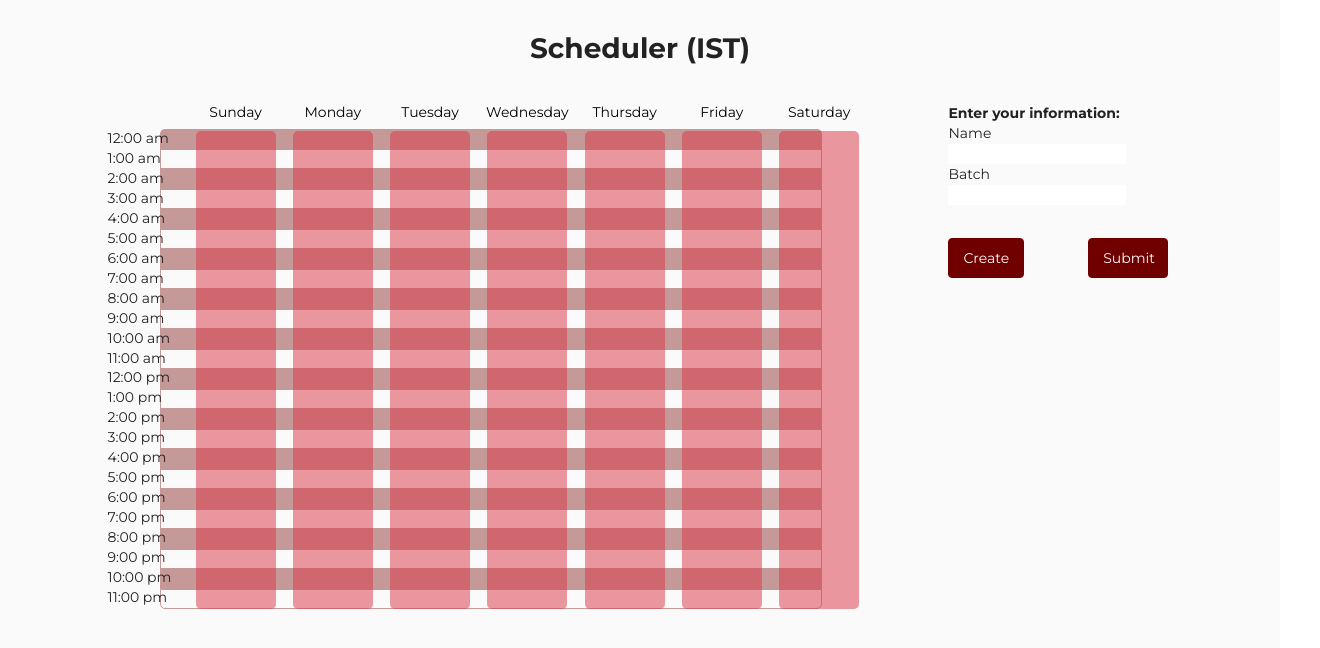
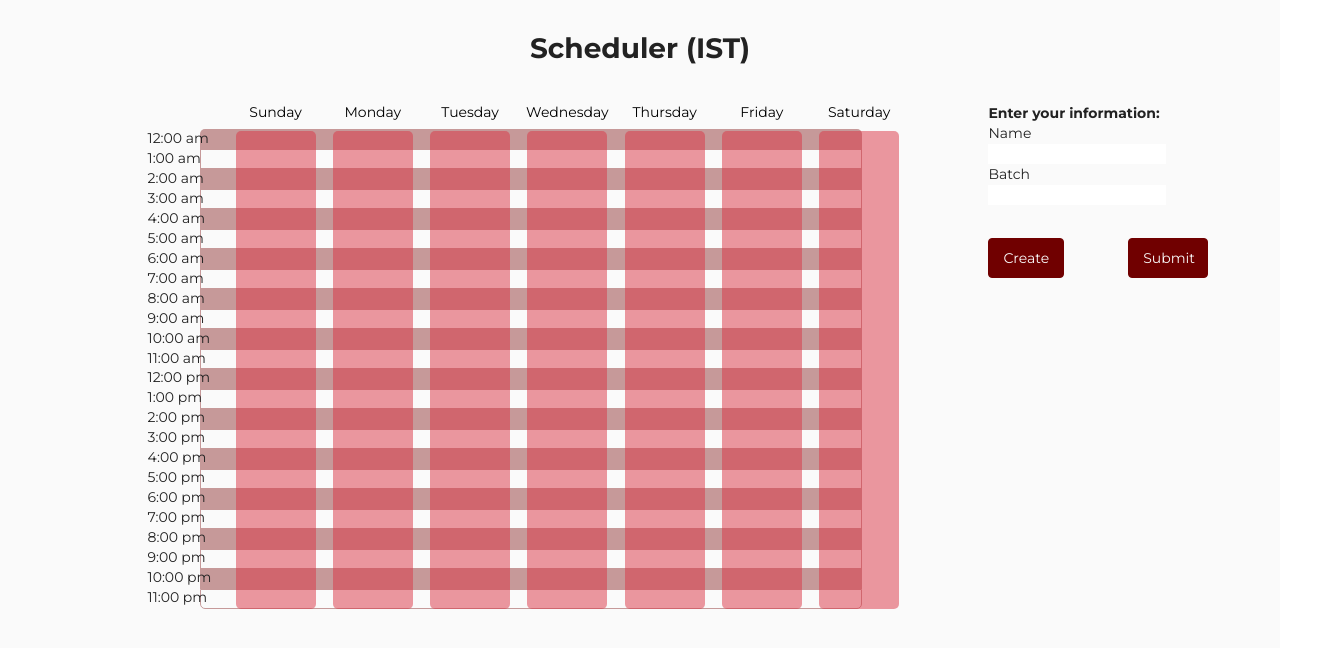
Before and after one commit to Certifi-Cat/Certifi-Cat.github.io, a website built with Parcel: page instilt/index.html in a window 1280 px wide. Shown: the whole page, 1320 px wide, since content can reach past the window. Built offline with nearby package versions, Linux system fonts and the light colour scheme.

Commit message:
Update index.css

```diff
--- a/instilt/index.css
+++ b/instilt/index.css
@@ -18,7 +18,7 @@
   margin-top: var(--dl-space-space-oneandhalfunits);
   align-items: flex-start;
   padding-top: var(--dl-space-space-unit);
-  padding-left: var(--dl-space-space-unit);
+  padding-left: var(--dl-space-space-sixunits);
   padding-right: var(--dl-space-space-unit);
   padding-bottom: var(--dl-space-space-unit);
   justify-content: center;
```
